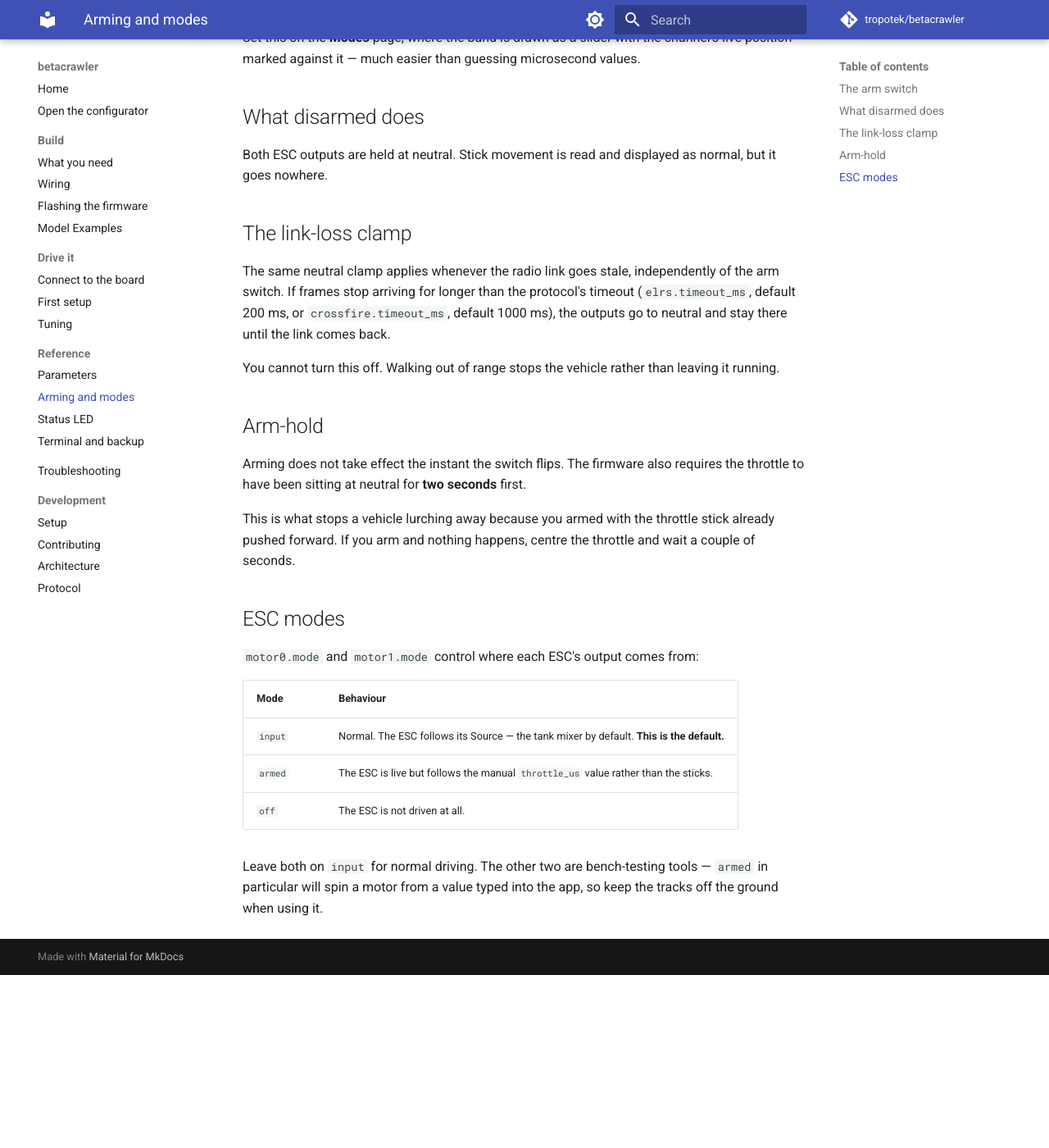
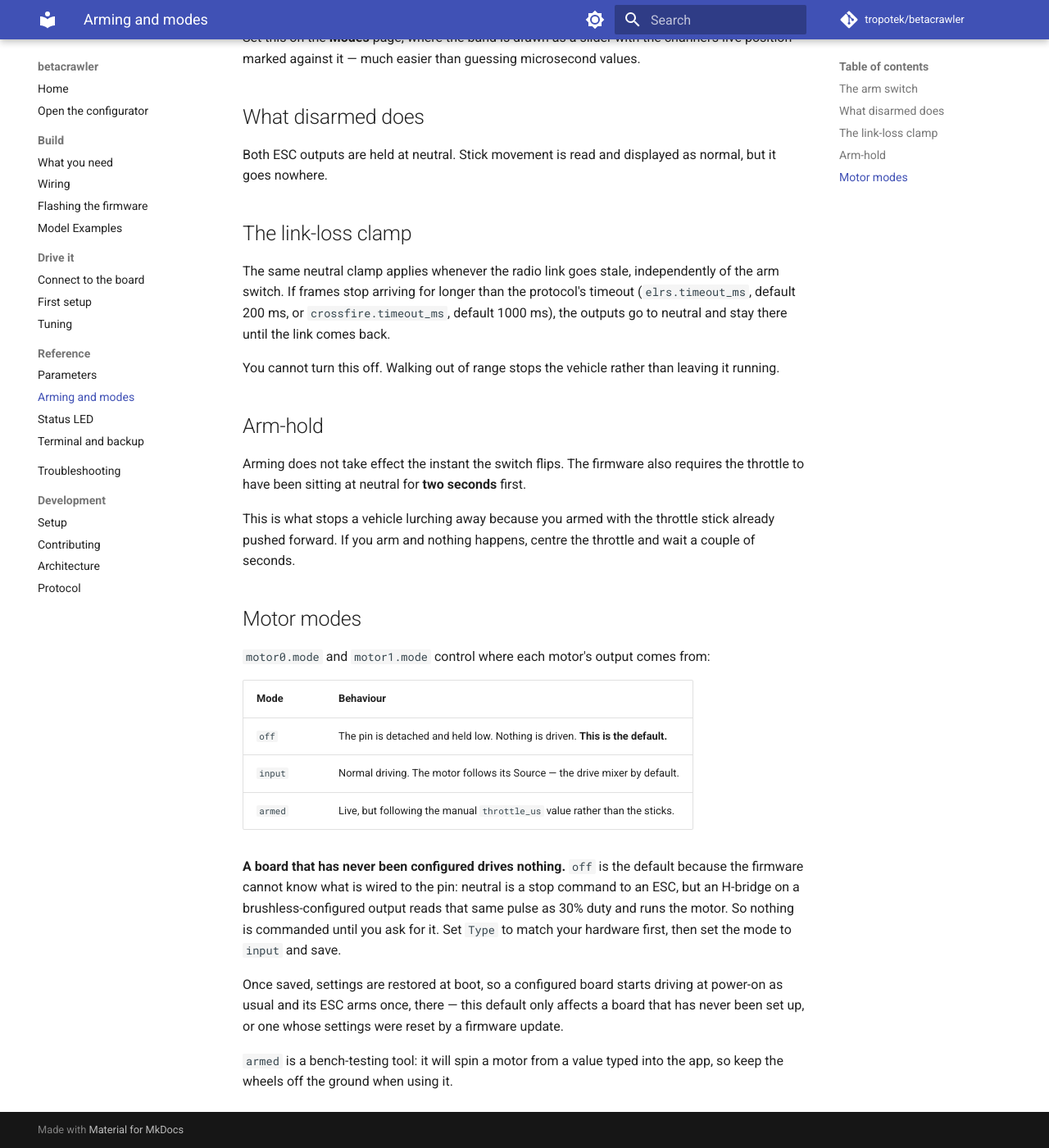
Before and after one commit to tropotek/betacrawler, an MkDocs documentation site: the page built from docs/reference/arming-and-modes.md, in a window 1280 px wide and 1400 px high, scrolled down 570 px. Shown: the whole window at 82% size. Built offline with MkDocs 1.6.1 and Material for MkDocs 9.7.7, drawn with Linux system fonts in a browser that asks for light colours; comment, search, counter and statistics services are not loaded; before the commit the page ends 1759 px from its top, so only the background shows below that.

Commit message:
fix: an unconfigured board drives nothing, and the arm gate needs no receiver
Two faults, both reachable from a default flash with brushed motors wired.

motor<N>.mode defaulted to input, so a board nobody had configured emitted a
neutral pulse train from boot. That is a stop command to an ESC, but an
H-bridge on a brushless-configured output reads the same 1500us pulse in a
5000us frame as 30% duty and runs the motor. The firmware cannot detect the
mismatch -- it believes the type it was told -- so the only safe answer is to
command nothing until asked. mode now defaults to off, matching servo.mode,
which has always defaulted off for exactly this reason.

This costs a configured board nothing: saved settings are restored at boot, so
it still starts driving at power-on and its ESC still arms once, there. Only a
board that has never been set up, or whose settings a firmware update reset,
now stays silent.

Separately, the shared ARM gate keyed off the drive bus having gone fresh,
which conflated "no drive module on this board" with "no receiver frame has
ever arrived". A bench board with no receiver was therefore ungated entirely.
Registry::hasDriveOutputs() answers the question actually being asked, and
motor::armSwitchGates() makes the rule a pure, tested function.

Bench-verified: cold defaults leave both pins detached; the gate holds the
output at neutral with the arm switch out of range and with no receiver
attached at all.

Co-Authored-By: Claude Opus 5 <noreply@anthropic.com>

```diff
--- a/docs/reference/arming-and-modes.md
+++ b/docs/reference/arming-and-modes.md
@@ -39,16 +39,25 @@ to have been sitting at neutral for **two seconds** first.
 This is what stops a vehicle lurching away because you armed with the throttle stick already
 pushed forward. If you arm and nothing happens, centre the throttle and wait a couple of seconds.
 
-## ESC modes
+## Motor modes
 
-`motor0.mode` and `motor1.mode` control where each ESC's output comes from:
+`motor0.mode` and `motor1.mode` control where each motor's output comes from:
 
 | Mode | Behaviour |
 |---|---|
-| `input` | Normal. The ESC follows its Source — the tank mixer by default. **This is the default.** |
-| `armed` | The ESC is live but follows the manual `throttle_us` value rather than the sticks. |
-| `off` | The ESC is not driven at all. |
+| `off` | The pin is detached and held low. Nothing is driven. **This is the default.** |
+| `input` | Normal driving. The motor follows its Source — the drive mixer by default. |
+| `armed` | Live, but following the manual `throttle_us` value rather than the sticks. |
 
-Leave both on `input` for normal driving. The other two are bench-testing tools — `armed` in
-particular will spin a motor from a value typed into the app, so keep the tracks off the ground
-when using it.
+**A board that has never been configured drives nothing.** `off` is the default because the
+firmware cannot know what is wired to the pin: neutral is a stop command to an ESC, but an
+H-bridge on a brushless-configured output reads that same pulse as 30% duty and runs the motor.
+So nothing is commanded until you ask for it. Set `Type` to match your hardware first, then set
+the mode to `input` and save.
+
+Once saved, settings are restored at boot, so a configured board starts driving at power-on as
+usual and its ESC arms once, there — this default only affects a board that has never been set
+up, or one whose settings were reset by a firmware update.
+
+`armed` is a bench-testing tool: it will spin a motor from a value typed into the app, so keep
+the wheels off the ground when using it.
```
Also changed, not shown: docs/drive/first-setup.md (+8 -1 lines), docs/reference/parameters.md (+1 -1 lines), docs/troubleshooting.md (+6 -0 lines), 16 other files.
